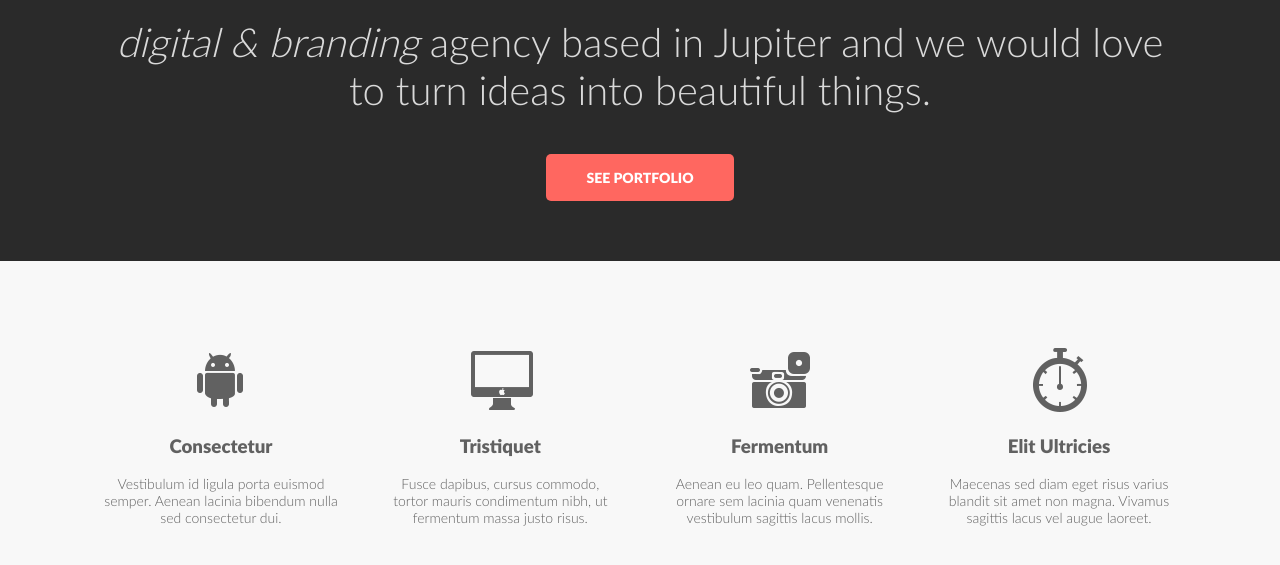
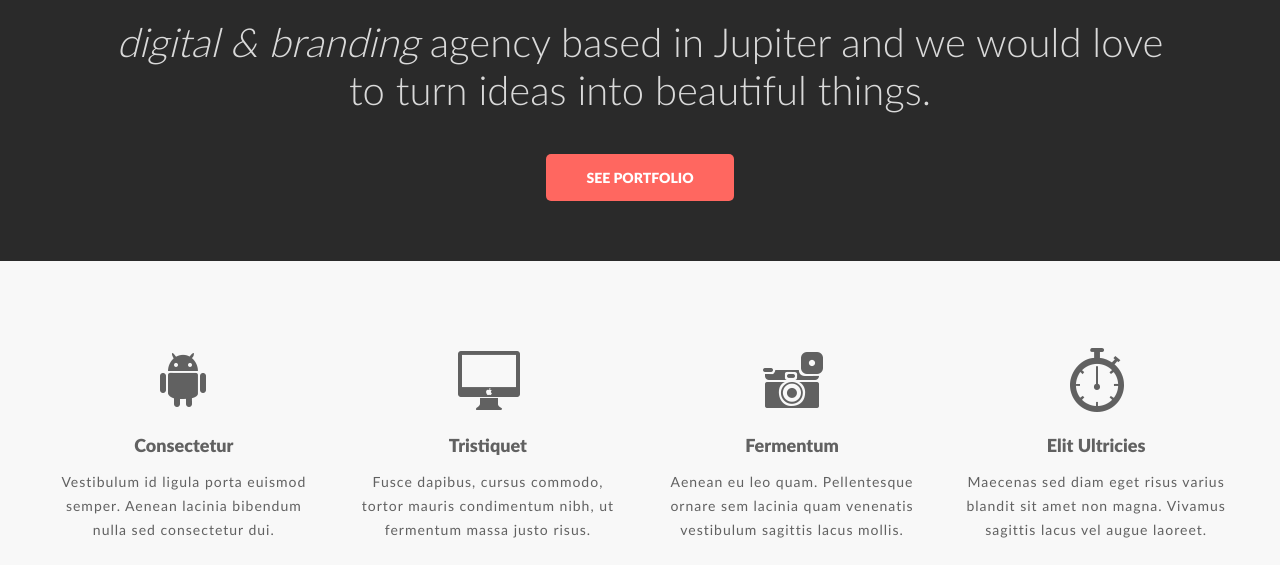
Before and after one commit to deadj/deadj.github.io, a plain HTML site: page index.html in a window 1280 px wide. Shown: the part 235-800 px from the top of the page. Drawn offline with Linux system fonts and the light colour scheme.

Commit message:
Update 13.css

```diff
--- a/13.css
+++ b/13.css
@@ -4,6 +4,14 @@ body, html {
 	box-sizing: border-box;
 	font-family: 'Lato', sans-serif;
 	text-align: center;
+}
+
+@font-face {
+  font-family: 'Lato';
+  font-style: normal;
+  font-weight: 400;
+  src: local('Lato Regular'), local('Lato-Regular'), url(https://fonts.gstatic.com/s/lato/v14/S6uyw4BMUTPHjx4wXg.woff2) format('woff2');
+  unicode-range: U+0000-00FF, U+0131, U+0152-0153, U+02BB-02BC, U+02C6, U+02DA, U+02DC, U+2000-206F, U+2074, U+20AC, U+2122, U+2191, U+2193, U+2212, U+2215, U+FEFF, U+FFFD;
 }
 
 @font-face {
@@ -23,13 +31,12 @@ body, html {
 }
 
 .slider > h1 {
-	font-weight: normal;
+	font-weight: 300;
 }
 
 .slider > b {
 	font-weight: 900;
 }
-
 
 .header {
 	display: block;
@@ -145,19 +152,22 @@ body, html {
 
 .serveicesBlock {
 	display: inline-block;
-	width: 235px;
+	width: 260px;
 	min-width: 135px;
 	color: #616161;
 	margin-right: 20px;
 	margin-left: 20px;
 }
 
-.serveicesBlock > h1 {
+.serveicesBlock > h3 {
 	font-size: 18px;
+	margin-bottom: 0px;
 }
 
 .serveicesBlock > p {
 	font-size: 14px;
+	letter-spacing: 1px;
+	line-height: 1.7;
 }
 
 .serveicesBlock > .img {
@@ -203,6 +213,7 @@ body, html {
 	color: #616161;
 	text-align: center;
 	font-size: 20px;
+	font-weight: 300;
 }
 
 .tabbed {
@@ -225,7 +236,7 @@ body, html {
 	position: relative;
 	transition: 0.3s;
 	margin-left: -25px;
-	font-weight: bold;
+	font-weight: 900;
 }
 
 .tabbed > label:hover {
@@ -316,6 +327,10 @@ body, html {
 	padding-bottom: 10px;
 	color: #BEBEBE;
 	text-align: center;
+}
+
+.footer > p {
+	font-weight: 300;
 }
 
 .footerLink {
```
